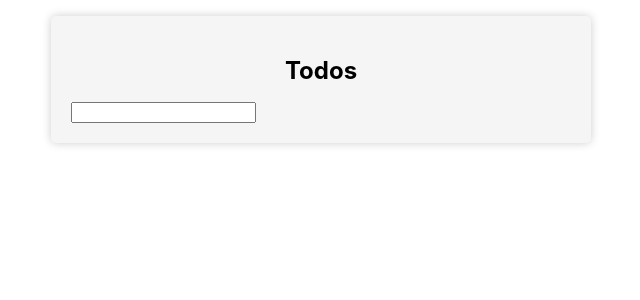
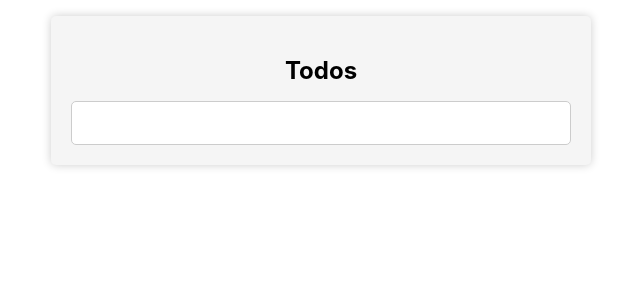
Before and after one commit to aramatsolrac/todo, a React (Create React App) app: page / in a window 1280 px wide. Shown: the top 300 px of the page, without its empty margins (319-959 px from the left). Built offline with nearby package versions, Linux system fonts and the light colour scheme.

Commit message:
Add completed

```diff
--- a/src/TodoInput.tsx
+++ b/src/TodoInput.tsx
@@ -12,12 +12,13 @@ const TodoInput = ({onAddTodo}: TodoInputProps) => {
     const handleKeyDown = (event: KeyboardEvent<HTMLInputElement>) => {
         if (event.key === 'Enter') {
             const id = uuid();
-            onAddTodo({id, content});
+            onAddTodo({id, content, completed: false});
             setContent('');
         }
     }
     return (
         <input
+            className="todo-input"
             type='text'
             data-testid="todo-input"
             value={content}
```
